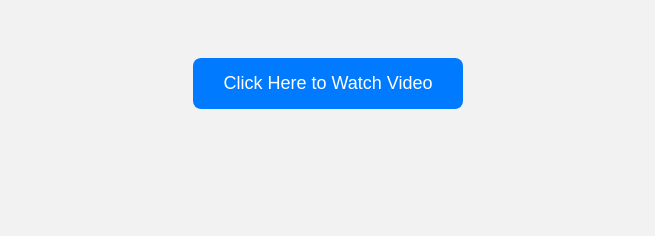
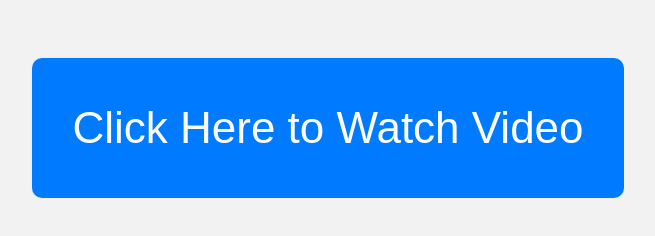
Before and after one commit to newonemmn/eyage5, a plain HTML site: page index.html in a window 1280 px wide. Shown: the whole page, without its empty margins (312-967 px from the left). Drawn offline with Linux system fonts and the light colour scheme.

Commit message:
Update style.css

```diff
--- a/style.css
+++ b/style.css
@@ -13,13 +13,16 @@ body {
 button {
   background-color: #007bff;
   color: white;
-  padding: 15px 30px;
+  padding: 20px 40px;       /* Increased padding */
   border: none;
-  border-radius: 8px;
-  font-size: 18px;
+  border-radius: 10px;      /* Slightly larger radius */
+  font-size: 44px;          /* Larger text */
   cursor: pointer;
   transition: background 0.3s ease;
+  min-width: 440px;         /* Optional: ensures wide button */
+  min-height: 140px;         /* Optional: makes it taller */
 }
+
 
 button:hover {
   background-color: #0056b3;
```
